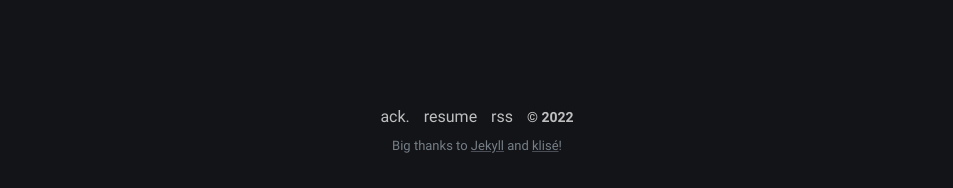
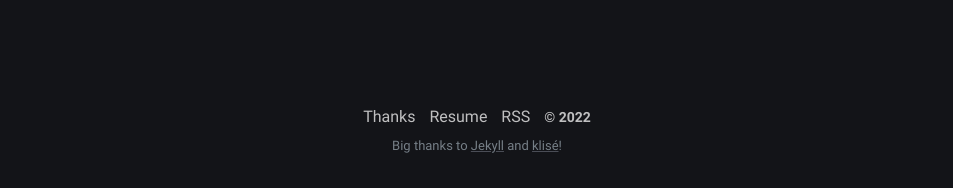
Before and after one commit to philippines69/carlcastroarchives, a Jekyll site: the page built from index.md, in a window 1280 px wide. Shown: the part 765-953 px from the top of the page, without its empty margins (163-1116 px from the left). Built offline with Jekyll 4.4.1, drawn with Linux system fonts in a browser that asks for light colours.

Commit message:
Update footer.html

```diff
--- a/_includes/footer.html
+++ b/_includes/footer.html
@@ -1,7 +1,7 @@
 <footer class="footer">
-  <a class="footer_item" href="/thanks">ack.</a>
-  <a class="footer_item" href="javascript::void(0)">resume</a>
-  <a class="footer_item" href="/feed.xml">rss</a>
+  <a class="footer_item" href="/thanks">Thanks</a>
+  <a class="footer_item" href="/assets/pdf/resume.pdf">Resume</a>
+  <a class="footer_item" href="/feed.xml">RSS</a>
   <span class="footer_item">&copy; {{ site.time | date: "%Y" }}</span>
   <small class="footer_copyright">
     <!-- Klisé Theme: https://github.com/piharpi/jekyll-klise -->
```
